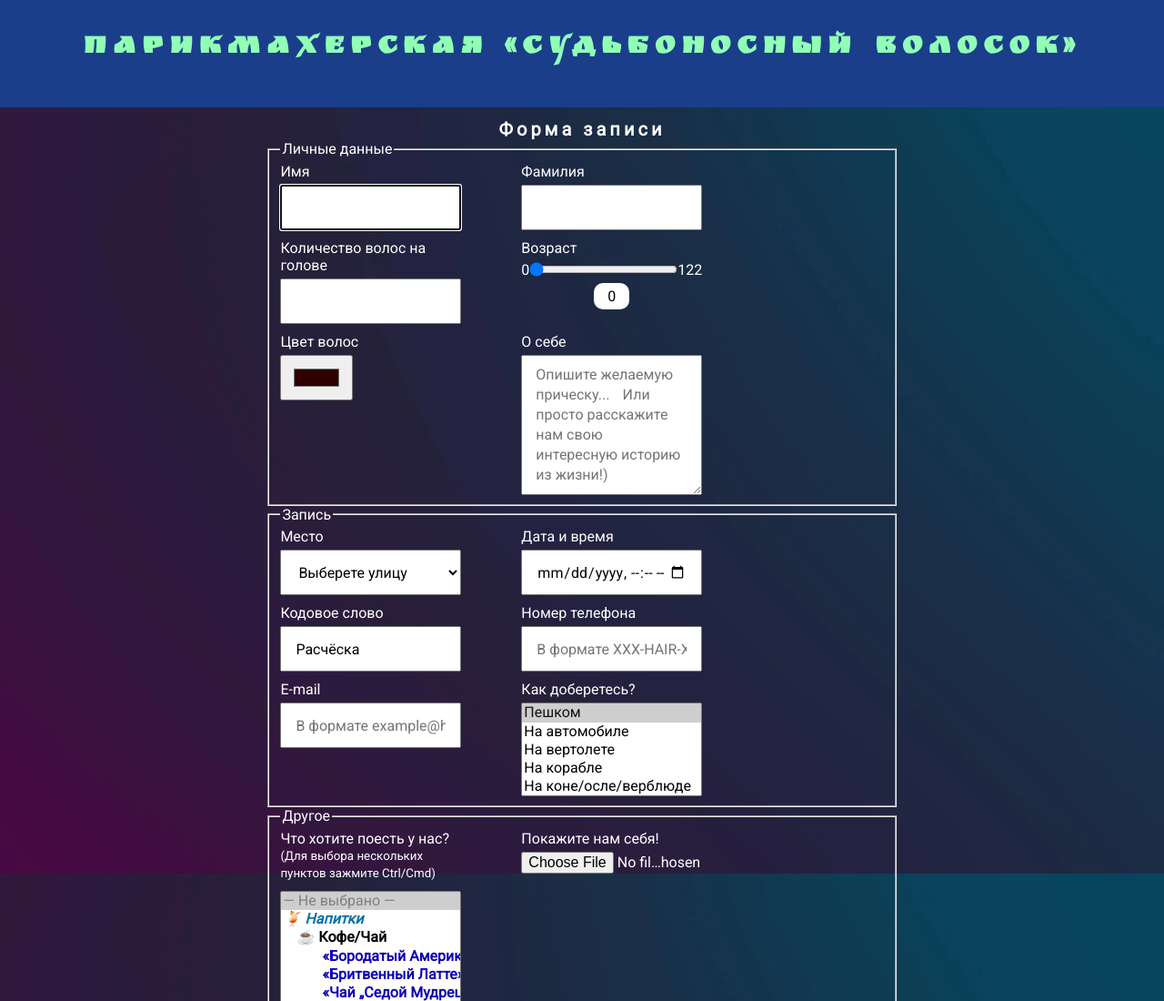
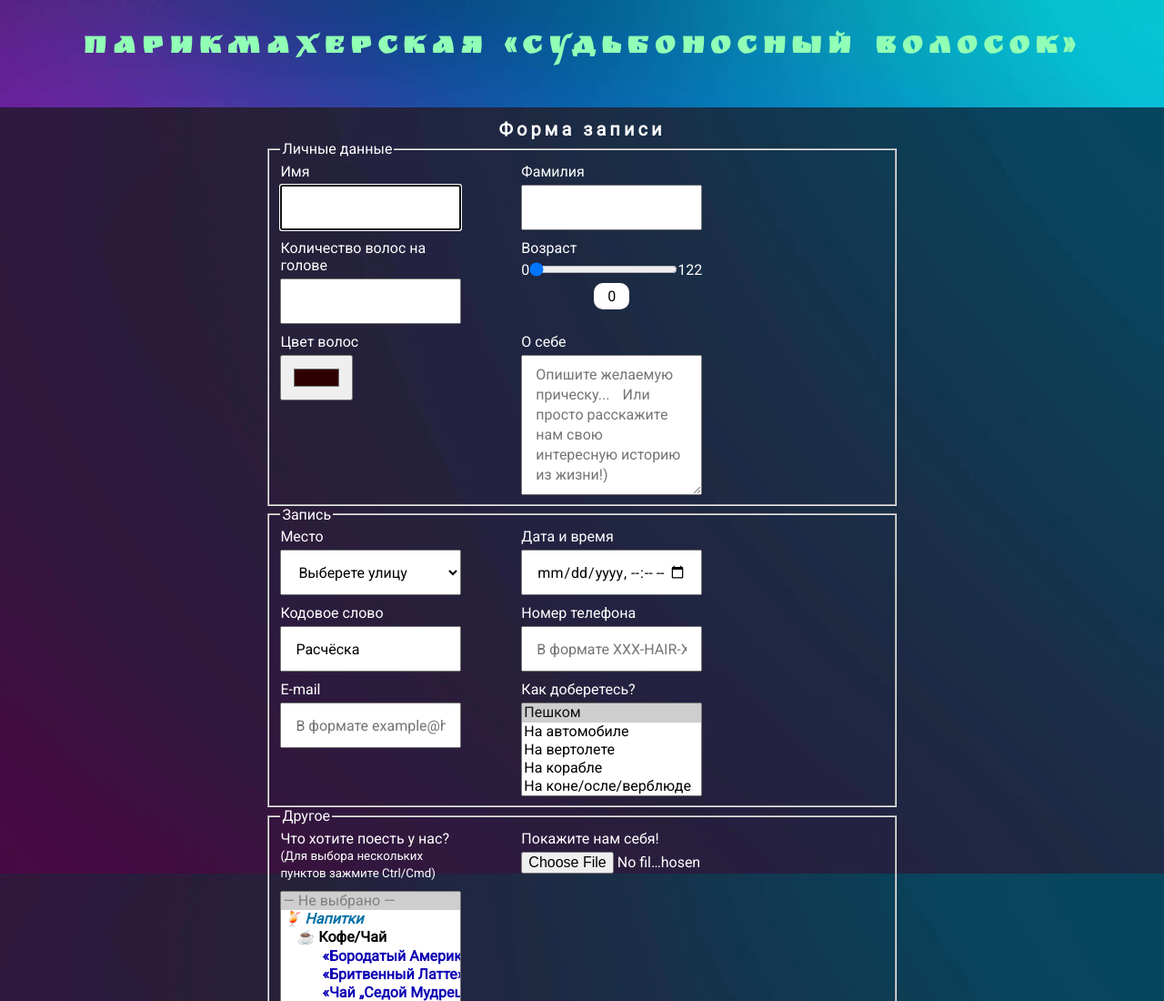
Before and after one commit to Gorbatic/appointment-form-for-fake-barbershop, a plain HTML site: page index.html in a window 1280 px wide. Shown: the top 1100 px of the page at 91% size. Drawn offline with Linux system fonts and the light colour scheme.

Commit message:
fix image.....

```diff
--- a/css/style.css
+++ b/css/style.css
@@ -64,7 +64,7 @@ label {
 	margin-bottom: 13px;
 
 	background-color: #1a3e8a;
-	background-image: url("img/decorative/purple-full-bg (1).jpg");
+	background-image: url("../img/decorative/purple-light-gradient-background (1).jpg");
 	background-size: cover;
 	background-repeat: no-repeat;
 }
```
